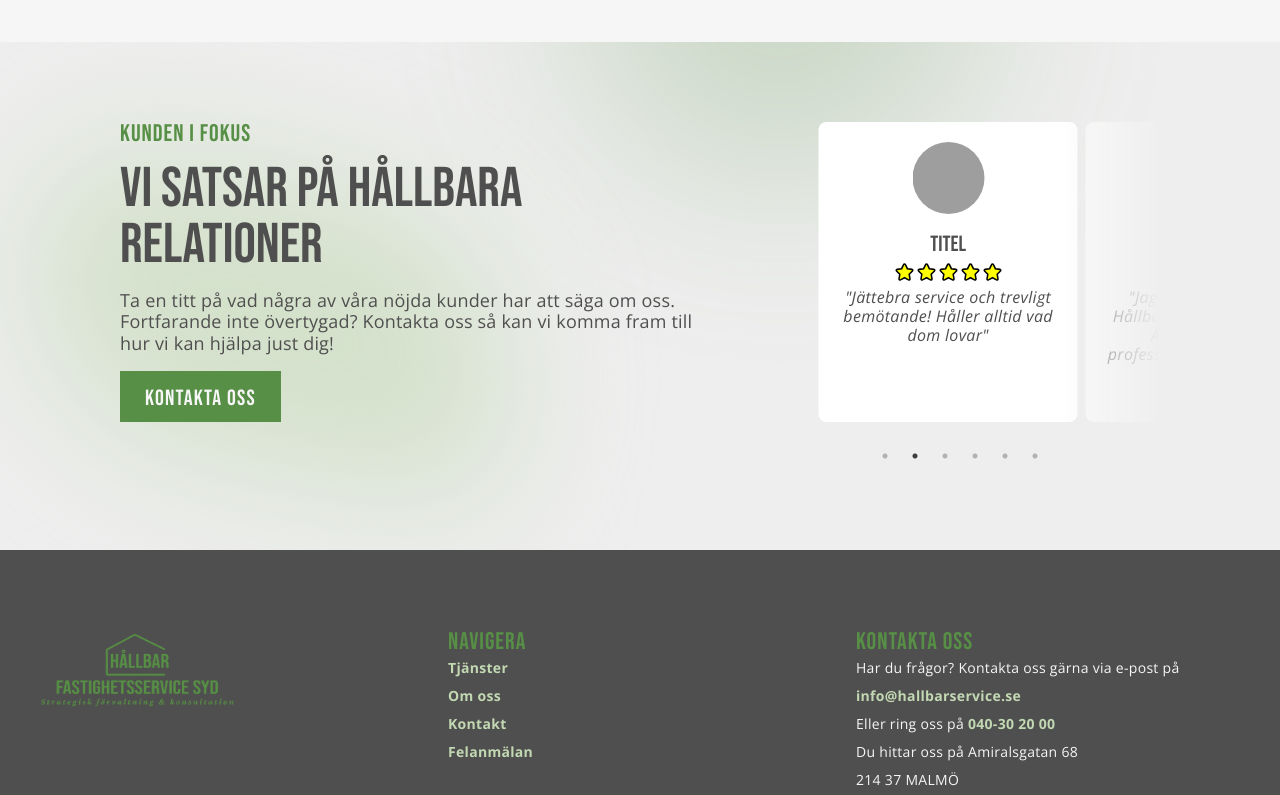
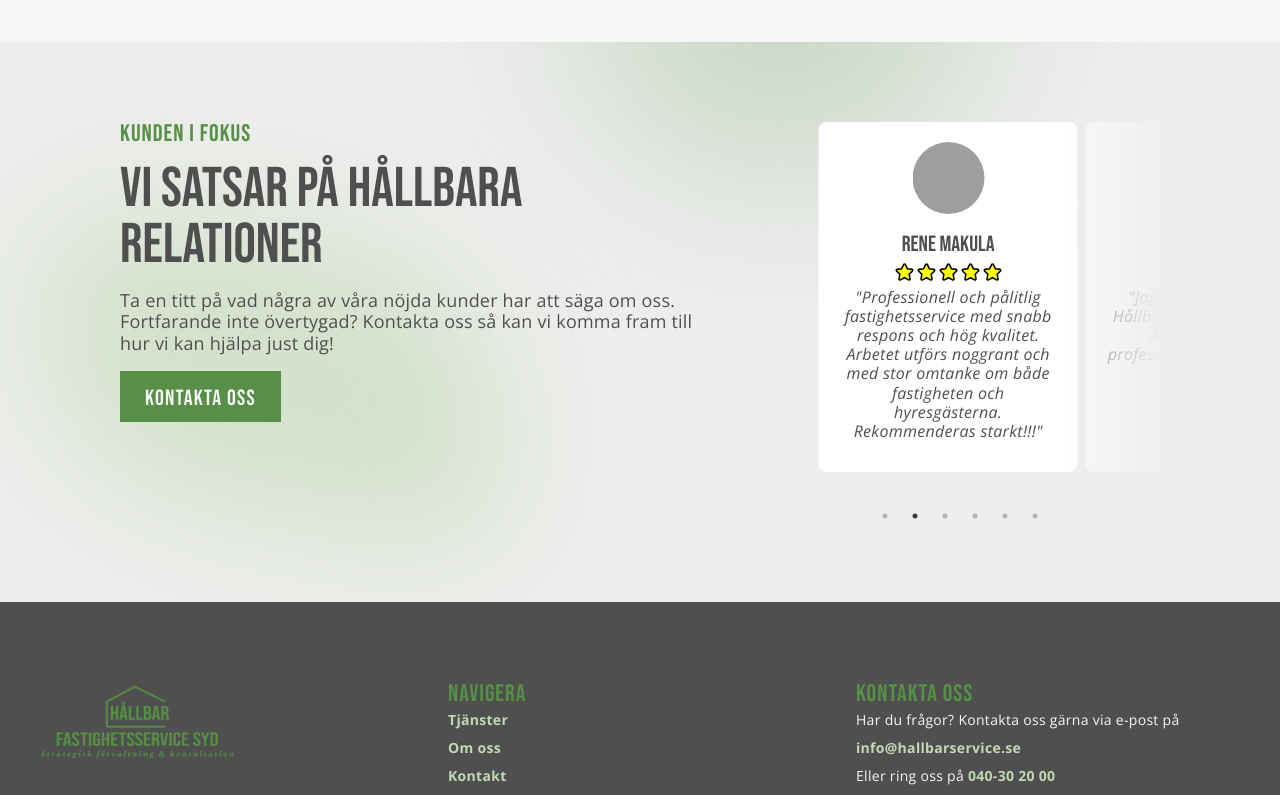
Before and after one commit to Wztrbrg/hfts, a React (Vite) app: page /#/ in a window 1280 px wide. Shown: the part 2700-3495 px from the top of the page. Built offline with nearby package versions, Linux system fonts and the light colour scheme; grey boxes are pictures that could not be loaded.

Commit message:
forgot some review text

```diff
--- a/src/assets/style/home-page/card-slider.scss
+++ b/src/assets/style/home-page/card-slider.scss
@@ -2,7 +2,7 @@
 
 .testimonial-slider {
   width: 100%;
-  height: 348px;
+  height: 400px;
 
   .slick-slide.slick-current {
     padding: 0;
@@ -20,7 +20,7 @@
     background-color: #fff;
     opacity: 0.7;
     border-radius: 8px;
-    min-height: 300px;
+    min-height: 350px;
     padding: 20px;
     display: flex !important;
     flex-direction: column;
@@ -85,7 +85,7 @@
   }
 
   .slick-dots {
-    top: 320px;
+    top: 380px;
   }
 }
 
--- a/src/assets/style/home-page/testimonial-section.scss
+++ b/src/assets/style/home-page/testimonial-section.scss
@@ -67,7 +67,7 @@
       .fade-out-box {
         position: absolute;
         width: 100px;
-        height: 300px;
+        height: 350px;
         top: 0;
         right: 0;
         z-index: 5;
--- a/src/components/home-page/CardSlider.jsx
+++ b/src/components/home-page/CardSlider.jsx
@@ -29,7 +29,7 @@ const CardSlider = () => {
 
   const cards = [
     { id: 1, image: "https://lh3.googleusercontent.com/a/ACg8ocL92pA2GHyvdOrcy5IsB-9t6mIwxB80WHZHNi24KG_9jVWwew=w54-h54-p-rp-mo-br100", title: "Jonathan Andersson", desc: "Utmärkt service och trevligt bemötande!" },
-    { id: 2, image: "https://lh3.googleusercontent.com/a/ACg8ocLwgGk0jhyGri_tuw6Vm2bmDWlmpKuIY6fPf-M1AezUKF8RKw=w54-h54-p-rp-mo-br100", title: "titel", desc: "Jättebra service och trevligt bemötande! Håller alltid vad dom lovar" },
+    { id: 2, image: "https://lh3.googleusercontent.com/a/ACg8ocLwgGk0jhyGri_tuw6Vm2bmDWlmpKuIY6fPf-M1AezUKF8RKw=w54-h54-p-rp-mo-br100", title: "Rene Makula", desc: "Professionell och pålitlig fastighetsservice med snabb respons och hög kvalitet. Arbetet utförs noggrant och med stor omtanke om både fastigheten och hyresgästerna. Rekommenderas starkt!!!" },
     { id: 3, image: "https://lh3.googleusercontent.com/a-/ALV-UjXeGrCOO7q_SdRQVEF94PHkEndiMF8VB75uF_Uo-qNFTVmweAYY=w54-h54-p-rp-mo-br100", title: "Johan Leskelä", desc: "Jag är otroligt nöjd med Hållbar Fastighetsservice Syd AB. De är pålitliga, professionella och håller alltid hög kvalitet." },
     { id: 4, image: "https://lh3.googleusercontent.com/a-/ALV-UjXgJ8kZfW7vAR1IRTATQikeVau9G01He1eEeZaX85kjLV5zytq0=w54-h54-p-rp-mo-br100", title: "Malin Nordin", desc: "Fick hjälp att få tillbaka värmen i huset samt tips på hur vi kan få ner energiförbrukningen" },
     { id: 5, image: "https://lh3.googleusercontent.com/a-/ALV-UjUza5ZhVy53Sh-B6Rwvz_IJ6gkU4wJCA31g4n0V4D2SRjw6li3c=w54-h54-p-rp-mo-br100", title: "Kristian Trpkoski", desc: "Kompetenta konsulter med väldigt bra service. Kommer fortsätta samarbetet 5/5" },
```
